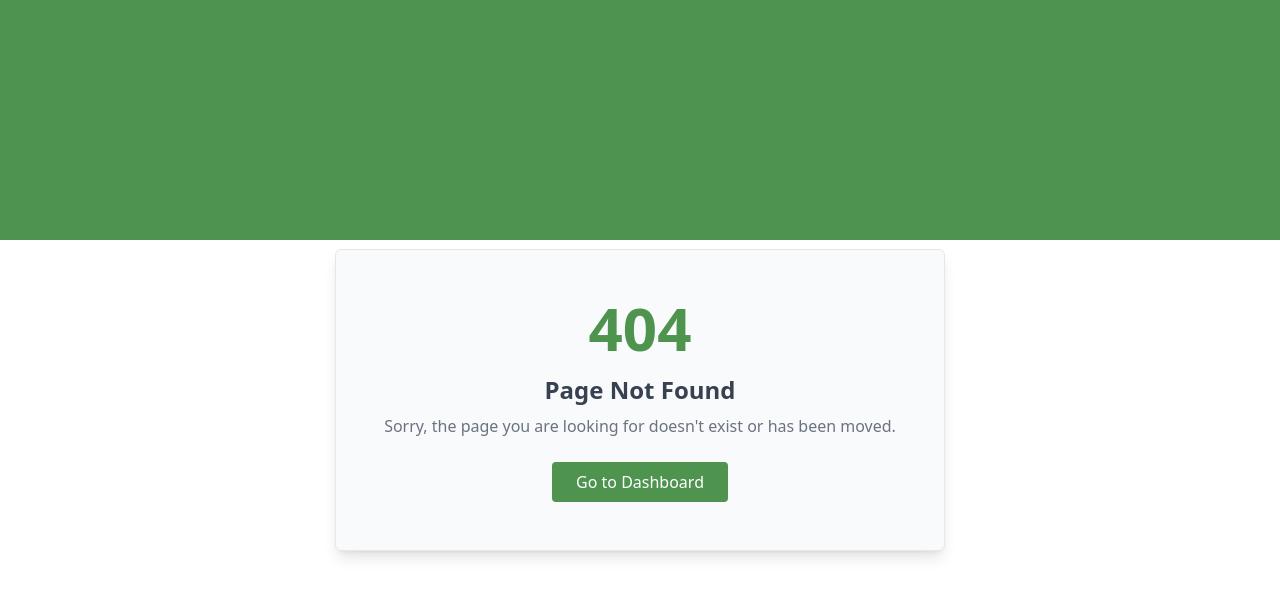
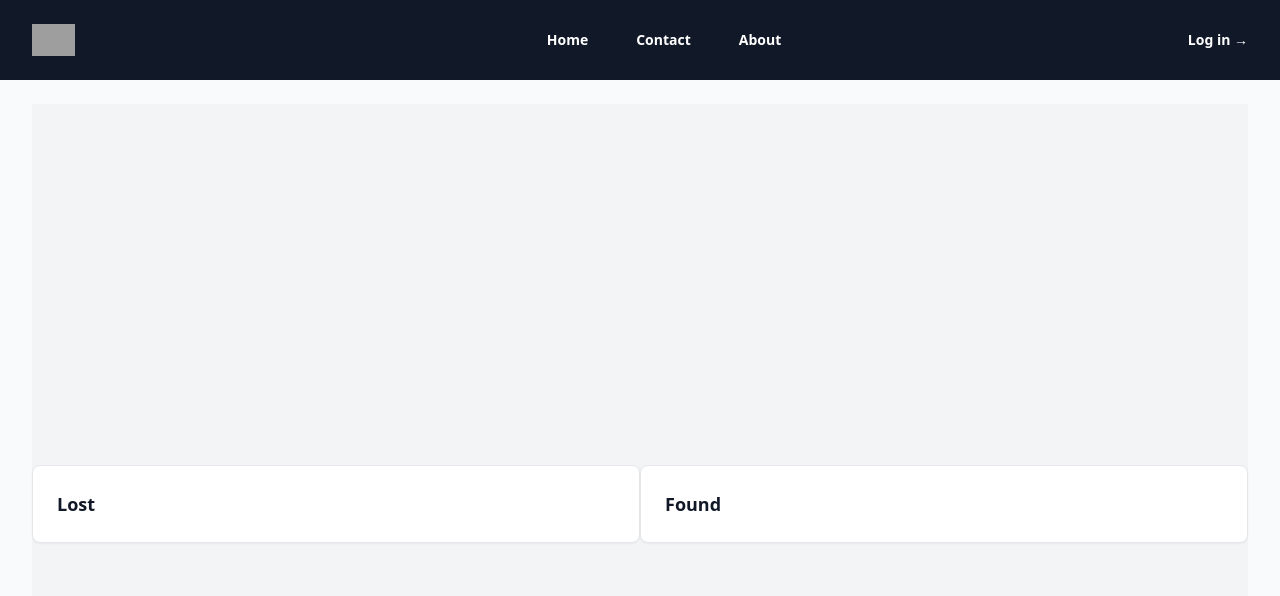
Before and after one commit to MyCommissions/laf-frontend, a React (Create React App) app: page /Home in a window 1280 px wide. Before the commit this address had no page. Shown: the top 596 px of the page. Built offline with nearby package versions, Linux system fonts and the light colour scheme; grey boxes are pictures that could not be loaded.

Commit message:
Adding HeadNavigation and home selection Lost and Found

```diff
--- a/package.json
+++ b/package.json
@@ -3,6 +3,8 @@
   "version": "0.1.0",
   "private": true,
   "dependencies": {
+    "@headlessui/react": "^2.2.7",
+    "@heroicons/react": "^2.2.0",
     "@tanstack/react-query": "^5.84.1",
     "@testing-library/dom": "^10.4.0",
     "@testing-library/jest-dom": "^6.6.3",
--- /dev/null
+++ b/src/presentation/components/ui/Card.tsx
@@ -0,0 +1,37 @@
+import React from "react";
+
+type CardProps = {
+  title: string;
+  description?: string;
+  icon?: React.ReactNode;
+  href?: string;
+  className?: string;
+};
+
+const Card: React.FC<CardProps> = ({ title, description, icon, href, className = "" }) => {
+  const content = (
+    <div
+      className={`flex flex-col items-start gap-4 rounded-lg border border-gray-200 bg-white p-6 shadow-sm hover:shadow-md transition-shadow duration-200 ${className}`}
+    >
+      {icon && (
+        <div className="text-indigo-600">
+          {icon}
+        </div>
+      )}
+      <h3 className="text-lg font-semibold text-gray-900">{title}</h3>
+      {description && <p className="text-sm text-gray-600">{description}</p>}
+    </div>
+  );
+
+  if (href) {
+    return (
+      <a href={href} className="block hover:no-underline">
+        {content}
+      </a>
+    );
+  }
+
+  return content;
+};
+
+export default Card;
--- /dev/null
+++ b/src/presentation/layout/HomeLayout.tsx
@@ -0,0 +1,16 @@
+import Card from "../components/ui/Card";
+export default function HomeLayout() {
+    return (
+        <div className="min-h-screen flex flex-col lg:flex-row items-center justify-center bg-gray-100">
+            {/* Left Section */}
+            <div className="w-full lg:w-1/2">
+                <Card title="Lost"/>
+            </div>
+
+            {/* Right Section */}
+            <div className="w-full lg:w-1/2">
+                 <Card title="Found"/>
+            </div>
+        </div>
+    );
+}
--- /dev/null
+++ b/src/presentation/layout/NavLayout.tsx
@@ -0,0 +1,170 @@
+"use client";
+
+import { useState } from "react";
+import {
+  Dialog,
+  DialogPanel,
+  Disclosure,
+  DisclosureButton,
+  DisclosurePanel,
+  Popover,
+  PopoverButton,
+  PopoverGroup,
+  PopoverPanel,
+} from "@headlessui/react";
+import {
+  ArrowPathIcon,
+  Bars3Icon,
+  ChartPieIcon,
+  CursorArrowRaysIcon,
+  FingerPrintIcon,
+  SquaresPlusIcon,
+  XMarkIcon,
+} from "@heroicons/react/24/outline";
+import {
+  ChevronDownIcon,
+  PhoneIcon,
+  PlayCircleIcon,
+} from "@heroicons/react/20/solid";
+
+
+
+
+
+export default function NavLayout({ children }: { children: React.ReactNode }) {
+  const [mobileMenuOpen, setMobileMenuOpen] = useState(false);
+
+  return (
+    <div className="min-h-screen flex flex-col bg-white">
+      <header className="bg-gray-900">
+        <nav
+          aria-label="Global"
+          className="mx-auto flex max-w-7xl items-center justify-between px-4 py-6 sm:px-6 lg:px-8"
+        >
+          <div className="flex lg:flex-1">
+            <a href="#" className="-m-1.5 p-1.5">
+              <span className="sr-only">Your Company</span>
+              <img
+                alt="Your Company Logo"
+                src="https://tailwindcss.com/plus-assets/img/logos/mark.svg?color=indigo&shade=500"
+                className="h-8 w-auto max-w-[120px]"
+              />
+            </a>
+          </div>
+          <div className="flex lg:hidden">
+            <button
+              type="button"
+              onClick={() => setMobileMenuOpen(true)}
+              className="-m-2.5 inline-flex items-center justify-center rounded-md p-2.5 text-gray-400"
+            >
+              <span className="sr-only">Open main menu</span>
+              <Bars3Icon aria-hidden="true" className="size-6" />
+            </button>
+          </div>
+          <PopoverGroup className="hidden lg:flex lg:gap-x-12">
+            <Popover className="relative">
+
+              <PopoverPanel
+                transition
+                className="absolute left-1/2 z-10 mt-3 w-[90vw] max-w-md -translate-x-1/2 overflow-hidden rounded-3xl bg-gray-800 outline-1 -outline-offset-1 outline-white/10 transition data-closed:translate-y-1 data-closed:opacity-0 data-enter:duration-200 data-enter:ease-out data-leave:duration-150 data-leave:ease-in"
+              >
+
+
+              </PopoverPanel>
+            </Popover>
+
+            <a href="#" className="text-sm font-semibold text-white">
+              Home
+            </a>
+            <a href="#" className="text-sm font-semibold text-white">
+              Contact
+            </a>
+            <a href="#" className="text-sm font-semibold text-white">
+              About
+            </a>
+          </PopoverGroup>
+          <div className="hidden lg:flex lg:flex-1 lg:justify-end">
+            <a href="#" className="text-sm font-semibold text-white">
+              Log in <span aria-hidden="true">&rarr;</span>
+            </a>
+          </div>
+        </nav>
+
+        {/* Mobile Dialog Menu */}
+        <Dialog
+          open={mobileMenuOpen}
+          onClose={setMobileMenuOpen}
+          className="lg:hidden"
+        >
+          <div className="fixed inset-0 z-50" />
+          <DialogPanel className="fixed inset-y-0 right-0 z-50 w-full max-w-full sm:max-w-sm overflow-y-auto bg-gray-900 p-6 sm:ring-1 sm:ring-gray-100/10">
+            <div className="flex items-center justify-between">
+              <a href="#" className="-m-1.5 p-1.5">
+                <span className="sr-only">Your Company</span>
+                <img
+                  alt="Your Company Logo"
+                  src="https://tailwindcss.com/plus-assets/img/logos/mark.svg?color=indigo&shade=500"
+                  className="h-8 w-auto max-w-[120px]"
+                />
+              </a>
+              <button
+                type="button"
+                onClick={() => setMobileMenuOpen(false)}
+                className="-m-2.5 rounded-md p-2.5 text-gray-400"
+              >
+                <span className="sr-only">Close menu</span>
+                <XMarkIcon aria-hidden="true" className="size-6" />
+              </button>
+            </div>
+            <div className="mt-6 flow-root">
+              <div className="-my-6 divide-y divide-white/10">
+                <div className="space-y-2 py-6">
+                  <Disclosure as="div" className="-mx-3">
+                    <DisclosureButton className="group flex w-full items-center justify-between rounded-lg py-3 px-4 text-base font-semibold text-white hover:bg-white/5">
+                      Product
+                      <ChevronDownIcon
+                        aria-hidden="true"
+                        className="size-5 flex-none group-data-open:rotate-180"
+                      />
+                    </DisclosureButton>
+
+                  </Disclosure>
+                  <a
+                    href="#"
+                    className="-mx-3 block rounded-lg px-4 py-3 text-base font-semibold text-white hover:bg-white/5"
+                  >
+                    Features
+                  </a>
+                  <a
+                    href="#"
+                    className="-mx-3 block rounded-lg px-4 py-3 text-base font-semibold text-white hover:bg-white/5"
+                  >
+                    Marketplace
+                  </a>
+                  <a
+                    href="#"
+                    className="-mx-3 block rounded-lg px-4 py-3 text-base font-semibold text-white hover:bg-white/5"
+                  >
+                    Company
+                  </a>
+                </div>
+                <div className="py-6">
+                  <a
+                    href="#"
+                    className="-mx-3 block rounded-lg px-4 py-3 text-base font-semibold text-white hover:bg-white/5"
+                  >
+                    Log in
+                  </a>
+                </div>
+              </div>
+            </div>
+          </DialogPanel>
+        </Dialog>
+      </header>
+
+      <main className="flex-1 px-4 py-6 sm:px-6 lg:px-8 bg-gray-50 overflow-auto min-h-[calc(100vh-64px)]">
+        {children}
+      </main>
+    </div>
+  );
+}
--- /dev/null
+++ b/src/presentation/pages/HomePage.tsx
@@ -0,0 +1,11 @@
+import LoginForm from "../components/auth/LoginForm"
+import NavLayout from "../layout/NavLayout"
+import HomeLayout from "../layout/HomeLayout"
+
+export default function HomePage() {
+  return (
+    <NavLayout>
+        <HomeLayout/>
+    </NavLayout>
+  )
+}
--- a/src/presentation/router/index.tsx
+++ b/src/presentation/router/index.tsx
@@ -22,11 +22,11 @@ const router = createBrowserRouter([
         )
     },
     {
-        path: '/dashboard',
+        path: '/Home',
         element: (
-            <ProtectedRoute>
-                <></>
-            </ProtectedRoute>
+            <GuestOnlyRoute>
+                <pages.HomePage/>
+            </GuestOnlyRoute>
         )
     },
     {
--- a/src/presentation/router/route.tsx
+++ b/src/presentation/router/route.tsx
@@ -1,11 +1,13 @@
 import NotFoundPage from "../pages/NotFoundPage";
 import LoginPage from "../pages/LoginPage";
+import HomePage from "../pages/HomePage";
 
 import LandingPage from "../pages/LandingPage";
 
 export const pages = {
   NotFoundPage,
   LoginPage,
+  HomePage,
 
   LandingPage,
 };
```
Also changed, not shown: 2 other files (tests, documents, lock files or other folders).
